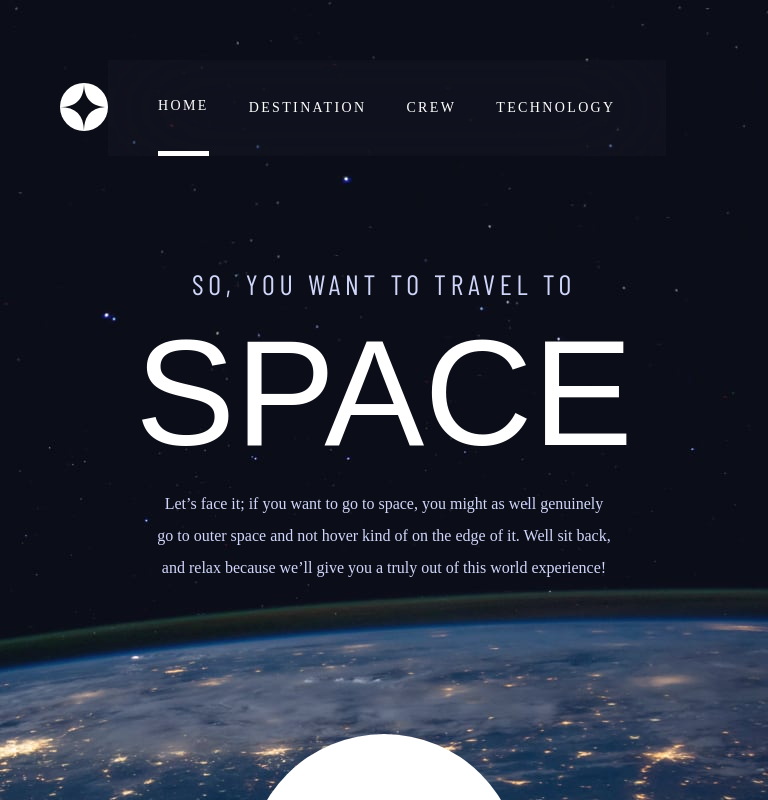
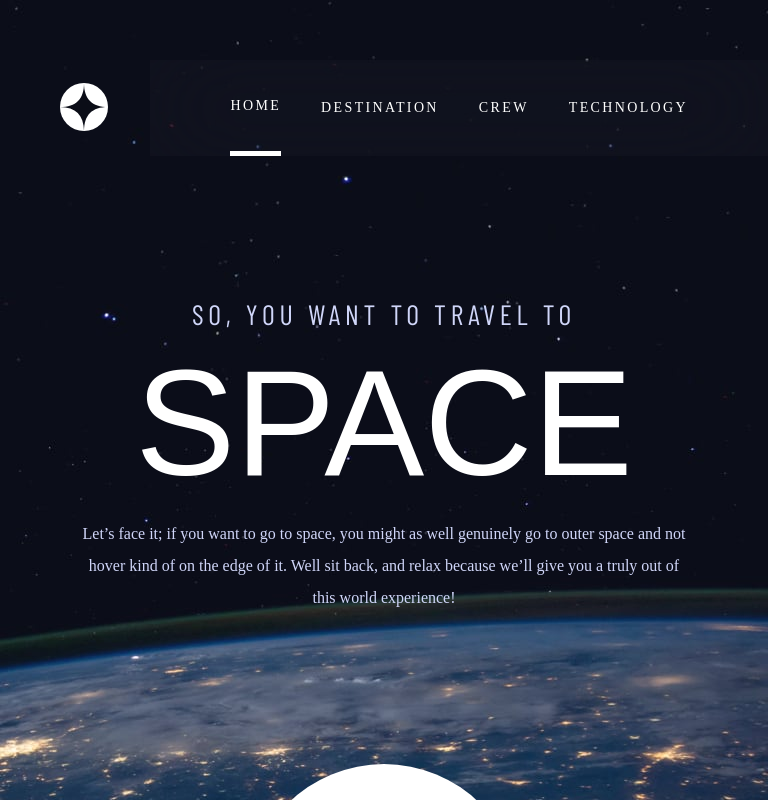
Before and after one commit to jk6722/react-space-tourism, a React (Vite) app: page / in a window 768 px wide. Built offline with nearby package versions, Linux system fonts and the light colour scheme; a web font is replaced by a local one.

Commit message:
modify: modify header width

```diff
--- a/src/components/header/Header.module.scss
+++ b/src/components/header/Header.module.scss
@@ -34,7 +34,9 @@
       padding: 0 60px;
       height: inherit;
       @media screen and (min-width: 600px) and (max-width: 900px) {
-        padding: 0 30px;
+        // padding: 0 30px;
+        position: fixed;
+        right: 0;
       }
       letter-spacing: 2.36px;
       .link {
--- a/src/pages/HomePage/HomePage.module.scss
+++ b/src/pages/HomePage/HomePage.module.scss
@@ -25,9 +25,9 @@
     }
     @media screen and (min-width: 600px) and (max-width: 900px) {
       flex-direction: column;
-      margin-top: 170px;
+      // padding
     }
-    @media screen and (min-width: 600px) {
+    @media screen and (min-width: 900px) {
       padding: 100px;
     }
     .text_container {
```
